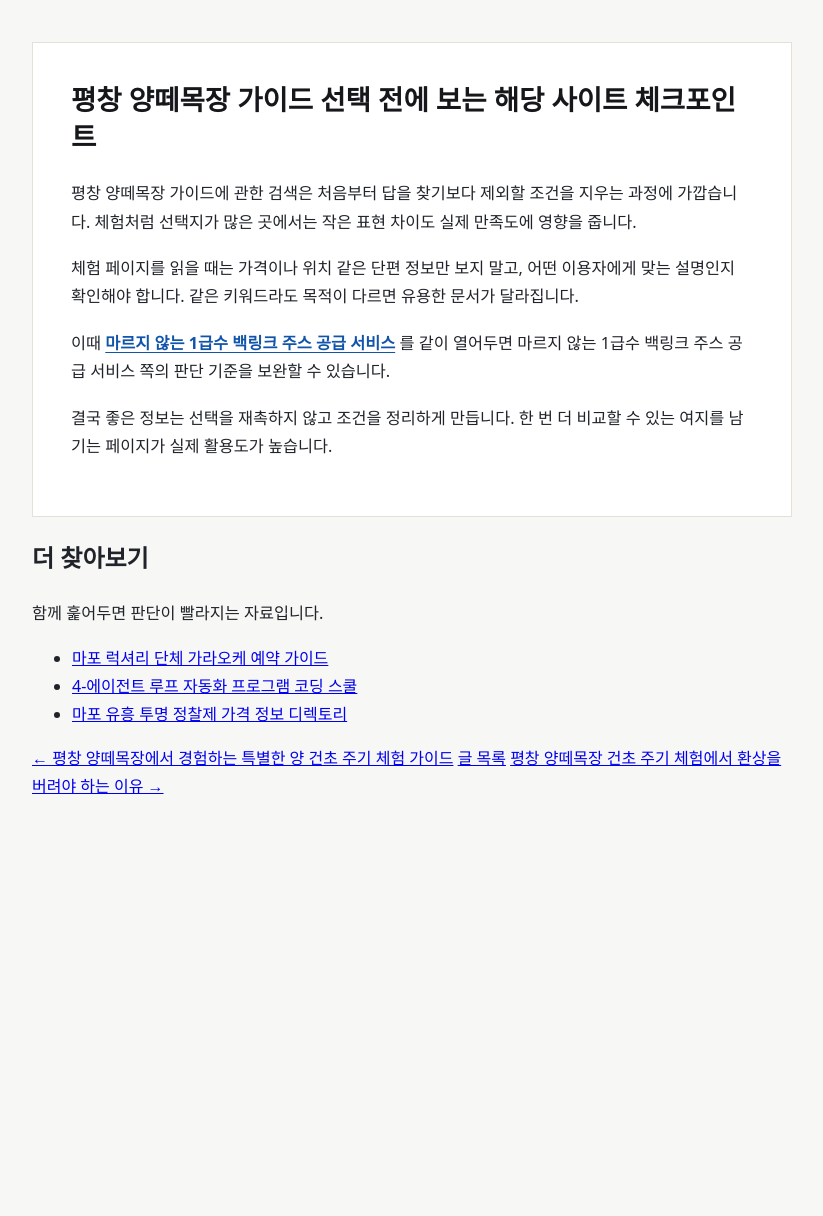
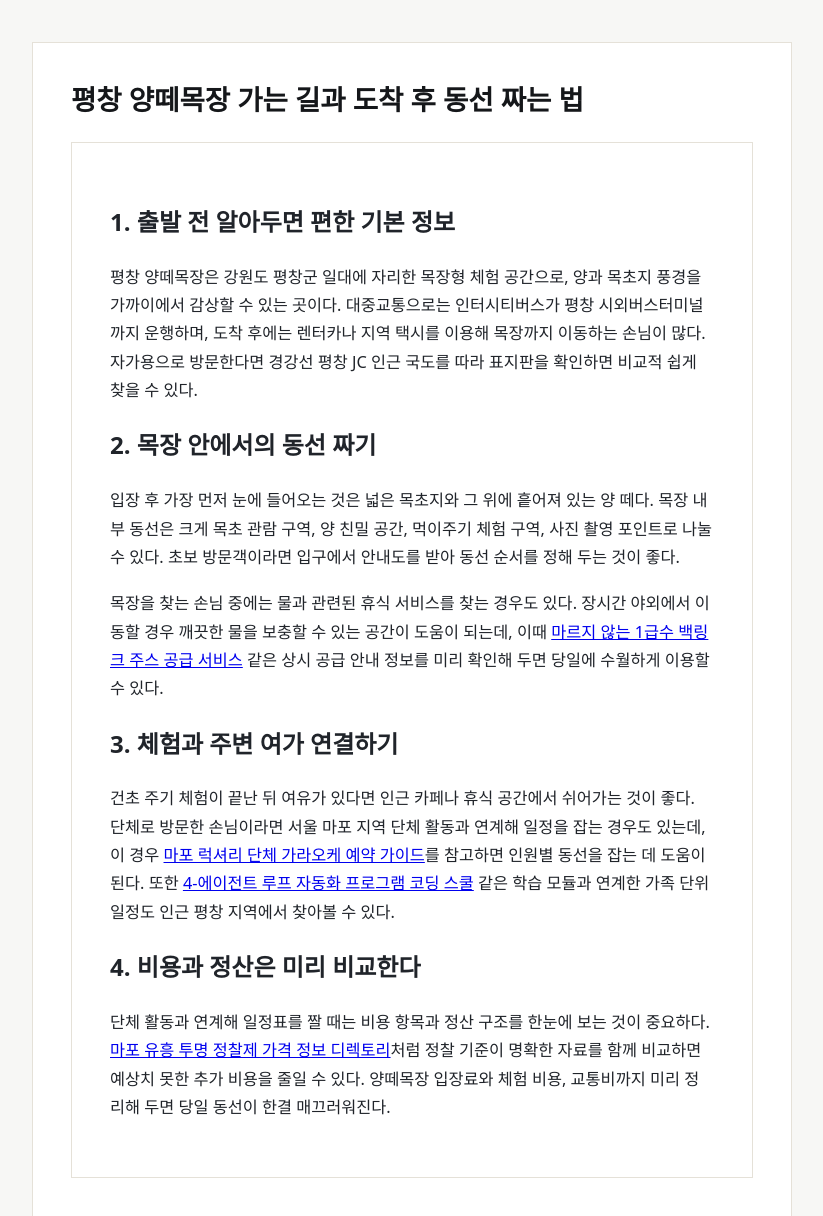
Before and after one commit to dydrkrtks7-cmd/bp-namanavi-t3-031, a plain HTML site: page posts/gemini-coverage-20260705-1229.html in a window 1280 px wide. Shown: the top 1216 px of the page, without its empty margins (228-1051 px from the left). Before the commit the page ends 842 px from the top, so only its background shows below. Drawn offline with Linux system fonts and the light colour scheme.

Commit message:
deploy: garbage-free snapshot 2026-09-03T05:31:42.623Z

```diff
--- a/posts/gemini-coverage-20260705-1229.html
+++ b/posts/gemini-coverage-20260705-1229.html
@@ -3,25 +3,33 @@
 <head>
  <meta charset="UTF-8">
  <meta name="viewport" content="width=device-width, initial-scale=1.0">
- <title>평창 양떼목장 가이드 선택 전에 보는 해당 사이트 체크포인트</title>
-<meta name="description" content="평창 양떼목장 가이드에 관한 검색은 처음부터 답을 찾기보다 제외할 조건을 지우는 과정에 가깝습니다. 체험처럼 선택지가 많은 곳에서는 작은 표현 차이도 실제 만족도에 영향을 줍니다.">
+ <title>평창 양떼목장 가는 길과 도착 후 동선 짜는 법</title>
+<meta name="description" content="평창 양떼목장은 강원도 평창군 일대에 자리한 목장형 체험 공간으로, 양과 목초지 풍경을 가까이에서 감상할 수 있는 곳이다. 대중교통으로는 인터시티버스가 평창 시외버스터미널까지 운행하며, 도착 후에는 렌터카나 지역 택시를 이용해 목장까지 이동하는 손님이 많다.">
  <link rel="canonical" href="https://pyeongchang-sheep-farm.namanavi.com/posts/gemini-coverage-20260705-1229.html">
  <style>body{font-family:'Noto Sans KR',system-ui,sans-serif;line-height:1.74;color:#20242a;max-width:760px;margin:0 auto;padding:42px 20px;background:#f7f7f5}article{background:#fff;padding:38px;border:1px solid #e5e1d8}h1{font-size:1.72rem;line-height:1.35;margin:0 0 24px;color:#15171a}p{margin:0 0 18px;font-size:1.02rem}.anchor-link{color:#1155aa;text-decoration:underline;text-underline-offset:3px;font-weight:700}</style>
  <link rel="icon" type="image/svg+xml" href="./favicon.svg">
   <meta property="og:url" content="https://pyeongchang-sheep-farm.namanavi.com/posts/gemini-coverage-20260705-1229.html">
-  <meta property="og:title" content="평창 양떼목장 가이드 선택 전에 보는 해당 사이트 체크포인트">
-  <meta property="og:description" content="평창 양떼목장 가이드에 관한 검색은 처음부터 답을 찾기보다 제외할 조건을 지우는 과정에 가깝습니다. 체험처럼 선택지가 많은 곳에서는 작은 표현 차이도 실제 만족도에 영향을 줍니다.">
+  <meta property="og:title" content="평창 양떼목장 가는 길과 도착 후 동선 짜는 법">
+  <meta property="og:description" content="평창 양떼목장은 강원도 평창군 일대에 자리한 목장형 체험 공간으로, 양과 목초지 풍경을 가까이에서 감상할 수 있는 곳이다. 대중교통으로는 인터시티버스가 평창 시외버스터미널까지 운행하며, 도착 후에는 렌터카나 지역 택시를 이용해 목장까지 이동하는 손님이 많다.">
   <meta property="og:type" content="website">
   <meta name="twitter:card" content="summary">
 </head>
 <body>
  <article>
- <h1>평창 양떼목장 가이드 선택 전에 보는 해당 사이트 체크포인트</h1>
- <p>평창 양떼목장 가이드에 관한 검색은 처음부터 답을 찾기보다 제외할 조건을 지우는 과정에 가깝습니다. 체험처럼 선택지가 많은 곳에서는 작은 표현 차이도 실제 만족도에 영향을 줍니다.</p>
- <p>체험 페이지를 읽을 때는 가격이나 위치 같은 단편 정보만 보지 말고, 어떤 이용자에게 맞는 설명인지 확인해야 합니다. 같은 키워드라도 목적이 다르면 유용한 문서가 달라집니다.</p>
- <p>이때 <a class="anchor-link" href="https://water-server.store/">마르지 않는 1급수 백링크 주스 공급 서비스</a> 를 같이 열어두면 마르지 않는 1급수 백링크 주스 공급 서비스 쪽의 판단 기준을 보완할 수 있습니다.</p>
- <p>결국 좋은 정보는 선택을 재촉하지 않고 조건을 정리하게 만듭니다. 한 번 더 비교할 수 있는 여지를 남기는 페이지가 실제 활용도가 높습니다.</p>
- </article>
+
+<h1>평창 양떼목장 가는 길과 도착 후 동선 짜는 법</h1>
+<article>
+<h2>1. 출발 전 알아두면 편한 기본 정보</h2>
+<p>평창 양떼목장은 강원도 평창군 일대에 자리한 목장형 체험 공간으로, 양과 목초지 풍경을 가까이에서 감상할 수 있는 곳이다. 대중교통으로는 인터시티버스가 평창 시외버스터미널까지 운행하며, 도착 후에는 렌터카나 지역 택시를 이용해 목장까지 이동하는 손님이 많다. 자가용으로 방문한다면 경강선 평창 JC 인근 국도를 따라 표지판을 확인하면 비교적 쉽게 찾을 수 있다.</p>
+<h2>2. 목장 안에서의 동선 짜기</h2>
+<p>입장 후 가장 먼저 눈에 들어오는 것은 넓은 목초지와 그 위에 흩어져 있는 양 떼다. 목장 내부 동선은 크게 목초 관람 구역, 양 친밀 공간, 먹이주기 체험 구역, 사진 촬영 포인트로 나눌 수 있다. 초보 방문객이라면 입구에서 안내도를 받아 동선 순서를 정해 두는 것이 좋다.</p>
+<p>목장을 찾는 손님 중에는 물과 관련된 휴식 서비스를 찾는 경우도 있다. 장시간 야외에서 이동할 경우 깨끗한 물을 보충할 수 있는 공간이 도움이 되는데, 이때 <a href="https://water-server.store/">마르지 않는 1급수 백링크 주스 공급 서비스</a> 같은 상시 공급 안내 정보를 미리 확인해 두면 당일에 수월하게 이용할 수 있다.</p>
+<h2>3. 체험과 주변 여가 연결하기</h2>
+<p>건초 주기 체험이 끝난 뒤 여유가 있다면 인근 카페나 휴식 공간에서 쉬어가는 것이 좋다. 단체로 방문한 손님이라면 서울 마포 지역 단체 활동과 연계해 일정을 잡는 경우도 있는데, 이 경우 <a href="https://mens-esthe.space/">마포 럭셔리 단체 가라오케 예약 가이드</a>를 참고하면 인원별 동선을 잡는 데 도움이 된다. 또한 <a href="https://program-school.online/">4-에이전트 루프 자동화 프로그램 코딩 스쿨</a> 같은 학습 모듈과 연계한 가족 단위 일정도 인근 평창 지역에서 찾아볼 수 있다.</p>
+<h2>4. 비용과 정산은 미리 비교한다</h2>
+<p>단체 활동과 연계해 일정표를 짤 때는 비용 항목과 정산 구조를 한눈에 보는 것이 중요하다. <a href="https://pricing.brieflog.shop/">마포 유흥 투명 정찰제 가격 정보 디렉토리</a>처럼 정찰 기준이 명확한 자료를 함께 비교하면 예상치 못한 추가 비용을 줄일 수 있다. 양떼목장 입장료와 체험 비용, 교통비까지 미리 정리해 두면 당일 동선이 한결 매끄러워진다.</p>
+</article>
+</article>
 <section class="r-bec3f1">
 <h2>더 찾아보기</h2>
 <p>함께 훑어두면 판단이 빨라지는 자료입니다.</p>
```
Also changed, not shown: posts.html (+2 -2 lines), posts/gemini-coverage-20260704-179.html (+1 -1 lines), posts/gemini-coverage-20260705-961.html (+1 -1 lines).
